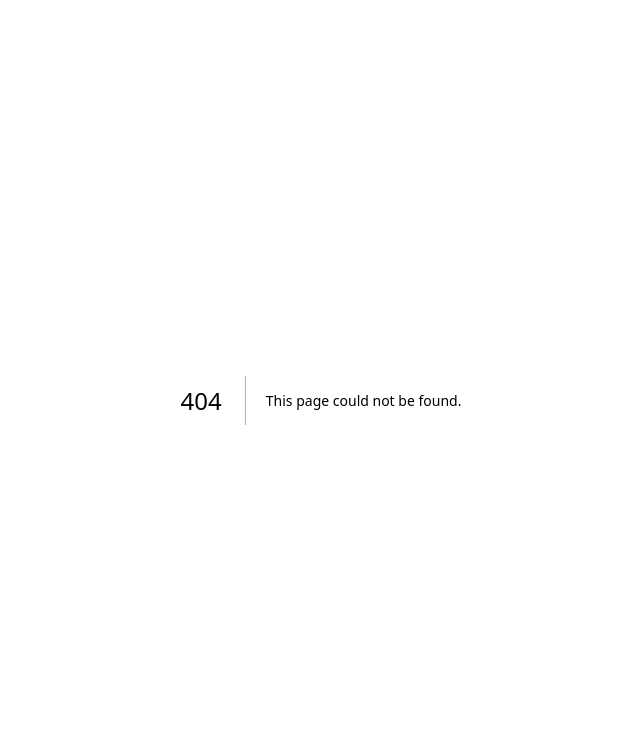
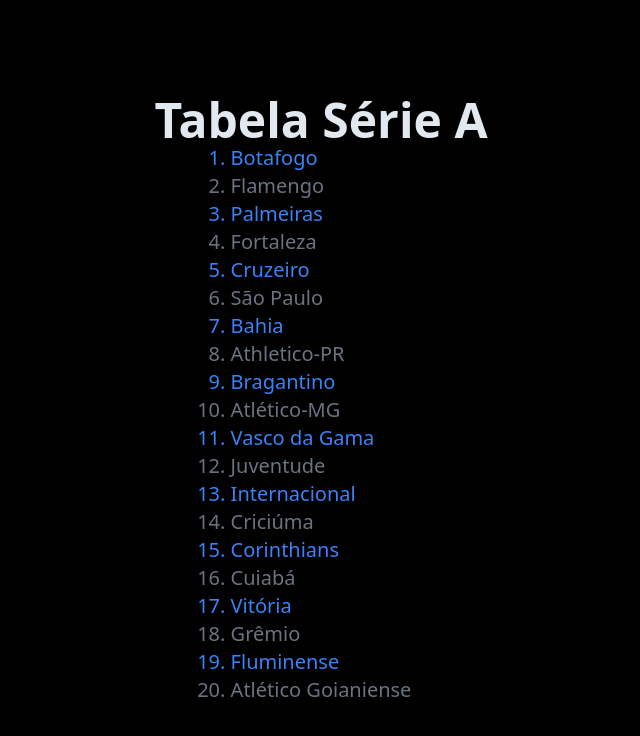
Before and after one commit to Khaldewey/next-js-insumos, a Next.js app: page /listas/basica in a window 1280 px wide. Before the commit this address had no page. Shown: the top 736 px of the page, without its empty margins (319-959 px from the left). Built offline with nearby package versions, Linux system fonts and the light colour scheme.

Commit message:
inserção de listas

```diff
--- /dev/null
+++ b/src/components/listas/TabelaSerieA.tsx
@@ -0,0 +1,33 @@
+interface TabelaSerieAProps {
+    times: string []
+}
+
+export default function TabelaSerieA(props: TabelaSerieAProps) {
+    console.log(props.times)
+    const itens: any[] = []
+
+    // transformar uma string -> <li>
+    for(let i = 0; i < props.times.length; i++){
+        console.log(props.times[i])
+        itens.push((
+            <li key={props.times[i]} className="text-xl list-decimal">
+             {props.times[i]}
+            </li>
+        ))
+    }
+
+     const itens2 = props.times.map((time, i) => {
+        return (
+            <li key={time} className={`text-xl list-decimal ${i % 2 === 0 ? 'text-blue-500' : 'text-gray-500'}`}>{time}</li>
+        )
+     })
+
+    return (
+    <div>
+        <ol>
+            {itens2}
+        </ol>
+
+    </div>
+  )
+}
--- /dev/null
+++ b/src/pages/listas/basica.tsx
@@ -0,0 +1,32 @@
+import TabelaSerieA from "@/components/listas/TabelaSerieA"
+
+export default function PaginaListaBasica () {
+   const times = [
+     'Botafogo',
+     'Flamengo',
+     'Palmeiras',
+     'Fortaleza',
+     'Cruzeiro',
+     'São Paulo',
+     'Bahia',
+     'Athletico-PR',
+     'Bragantino',
+     'Atlético-MG',
+     'Vasco da Gama',
+     'Juventude',
+     'Internacional',
+     'Criciúma',
+     'Corinthians',
+     'Cuiabá',
+     'Vitória',
+     'Grêmio',
+     'Fluminense',
+     'Atlético Goianiense'
+   ]
+    return (
+       <div className="bg-black h-screen text-slate-200 flex flex-col justify-center items-center">
+         <h1 className="text-5xl font-black">Tabela Série A</h1>
+         <TabelaSerieA times={times}/>
+       </div>
+    )
+}
--- /dev/null
+++ b/src/pages/listas/produtos.tsx
@@ -0,0 +1,7 @@
+export default function PaginaProdutos() {
+  return (
+    <div className="bg-black h-screen text-slate-200 flex flex-col justify-center items-center">
+        produtos
+    </div>
+  )
+}
```
Also changed, not shown: src/constants/produtos.ts (added, +14 -0 lines), src/model/Produto.ts (added, +8 -0 lines).
